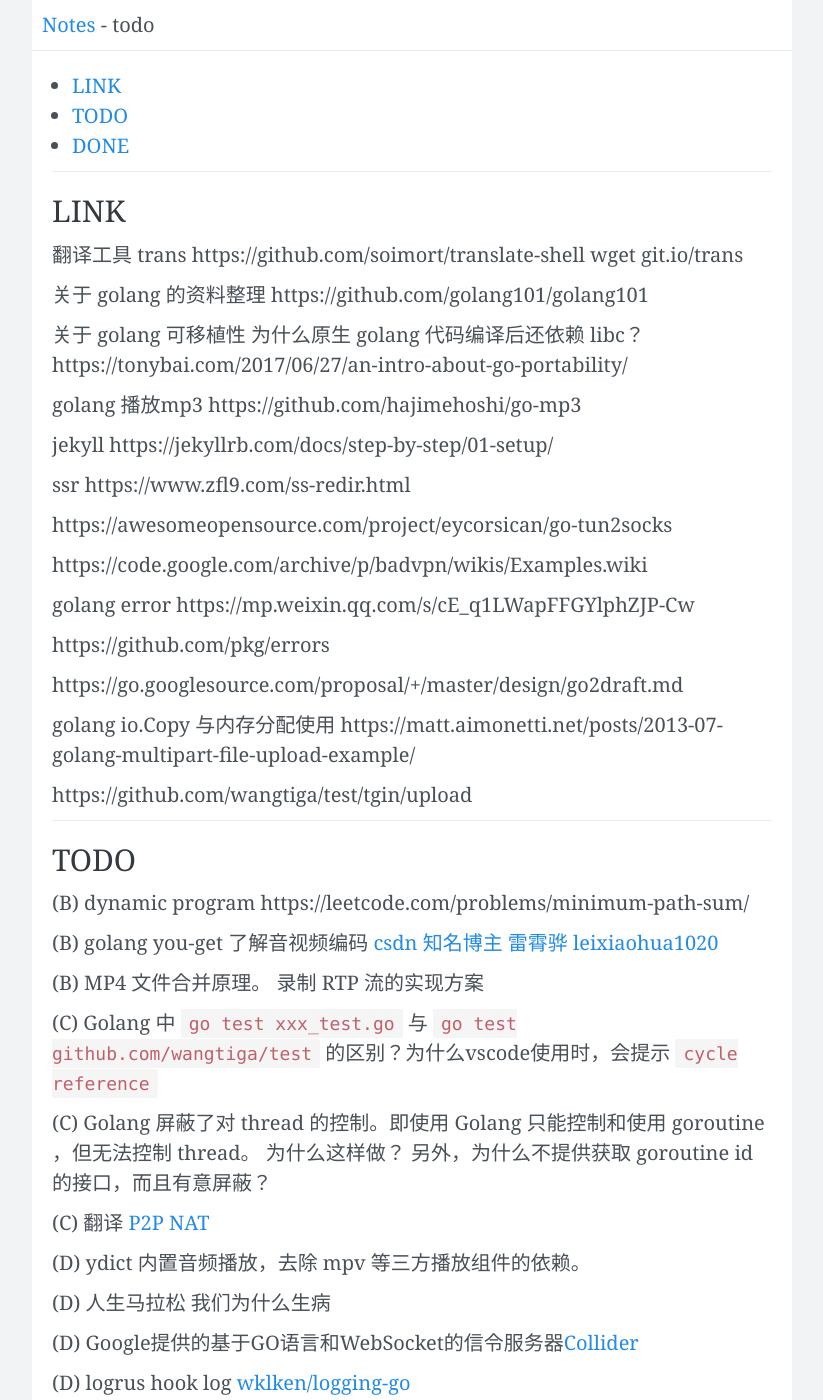
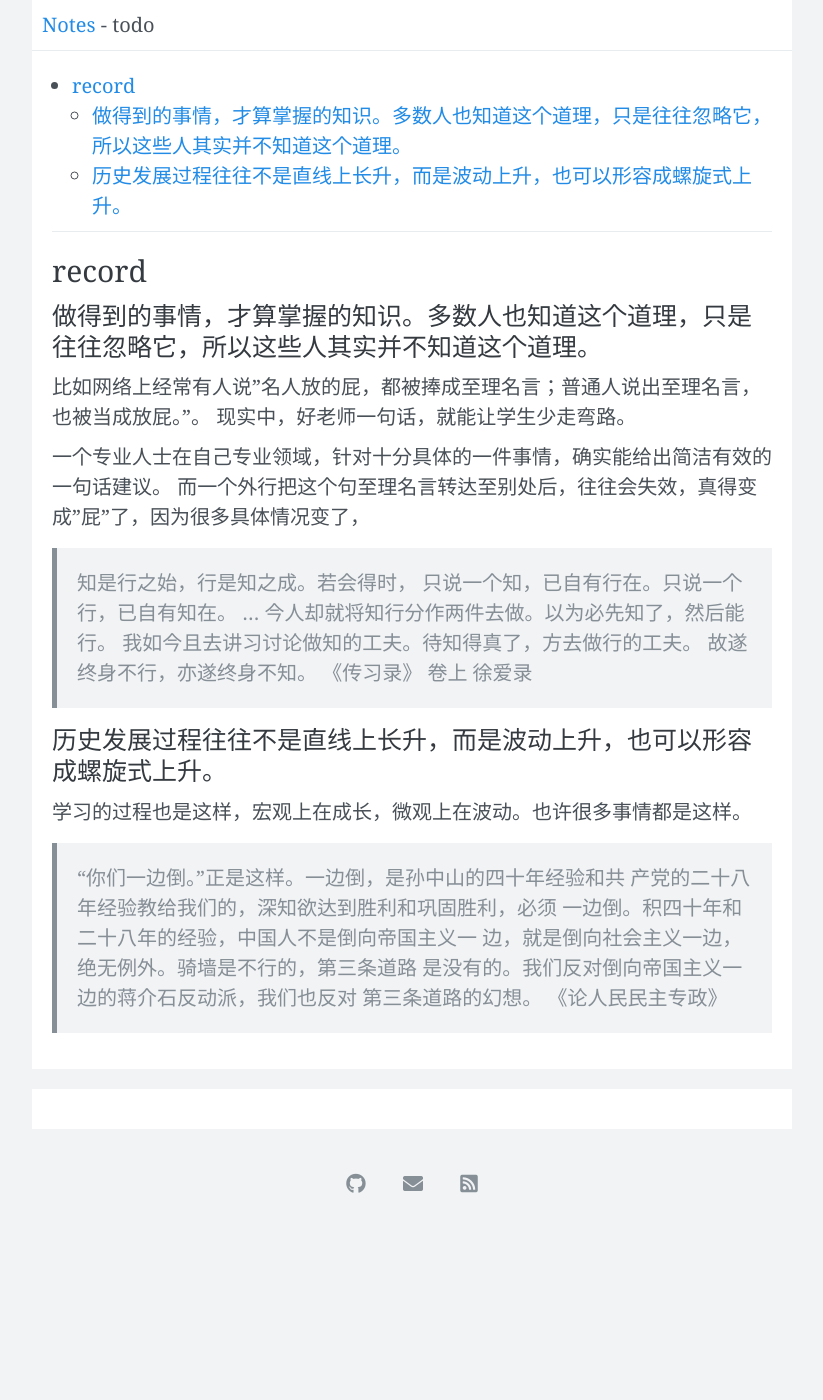
Before and after one commit to wangtiga/wangtiga.github.io, a Jekyll site: the page built from _previews/todo.md, in a window 1280 px wide and 1400 px high. Shown: the whole window, without its empty margins (228-1051 px from the left). Built offline with Jekyll 4.4.1, drawn with Linux system fonts in a browser that asks for light colours; nearby versions of some CDN libraries; comment, search, counter and statistics services are not loaded; some of the changed text lies outside the part shown.

Commit message:
updated from mac

````diff
--- a/_previews/todo.md
+++ b/_previews/todo.md
@@ -10,121 +10,31 @@ tags:   todo
 
 
 
-## LINK
+## record
 
-翻译工具 trans
-  https://github.com/soimort/translate-shell
-  wget git.io/trans
+### 做得到的事情，才算掌握的知识。多数人也知道这个道理，只是往往忽略它，所以这些人其实并不知道这个道理。
 
-关于 golang 的资料整理
-  https://github.com/golang101/golang101
+比如网络上经常有人说"名人放的屁，都被捧成至理名言；普通人说出至理名言，也被当成放屁。"。
+现实中，好老师一句话，就能让学生少走弯路。
 
-关于 golang 可移植性 为什么原生 golang 代码编译后还依赖 libc？
-  https://tonybai.com/2017/06/27/an-intro-about-go-portability/
+一个专业人士在自己专业领域，针对十分具体的一件事情，确实能给出简洁有效的一句话建议。
+而一个外行把这个句至理名言转达至别处后，往往会失效，真得变成"屁"了，因为很多具体情况变了，
 
-golang 播放mp3
-  https://github.com/hajimehoshi/go-mp3
-
-jekyll
-  https://jekyllrb.com/docs/step-by-step/01-setup/
-
-ssr
-  https://www.zfl9.com/ss-redir.html
-
-  https://awesomeopensource.com/project/eycorsican/go-tun2socks
-
-  https://code.google.com/archive/p/badvpn/wikis/Examples.wiki
-
-golang error
-  https://mp.weixin.qq.com/s/cE_q1LWapFFGYlphZJP-Cw
-
-  https://github.com/pkg/errors
-
-  https://go.googlesource.com/proposal/+/master/design/go2draft.md
-
-golang io.Copy 与内存分配使用
-  https://matt.aimonetti.net/posts/2013-07-golang-multipart-file-upload-example/
-
-  https://github.com/wangtiga/test/tgin/upload
-
-## TODO
-
-(B) dynamic program https://leetcode.com/problems/minimum-path-sum/
-
-(B) golang you-get 了解音视频编码 [csdn 知名博主 雷霄骅 leixiaohua1020](https://blog.csdn.net/leixiaohua1020/article/details/50534150#comments)
-
-(B) MP4 文件合并原理。 录制 RTP 流的实现方案
-
-(C) Golang 中 `go test xxx_test.go` 与  `go test github.com/wangtiga/test` 的区别？为什么vscode使用时，会提示 `cycle reference`
-
-(C) Golang 屏蔽了对 thread 的控制。即使用 Golang 只能控制和使用 goroutine ，但无法控制 thread。 为什么这样做？ 另外，为什么不提供获取 goroutine id 的接口，而且有意屏蔽？
-
-(C) 翻译 [P2P NAT](https://bford.info/pub/net/p2pnat/)
+> 知是行之始，行是知之成。若会得时，
+> 只说一个知，已自有行在。只说一个行，已自有知在。
+>  ...
+> 今人却就将知行分作两件去做。以为必先知了，然后能行。
+> 我如今且去讲习讨论做知的工夫。待知得真了，方去做行的工夫。
+> 故遂终身不行，亦遂终身不知。 《传习录》 卷上 徐爱录
 
 
-(D) ydict 内置音频播放，去除 mpv 等三方播放组件的依赖。
+### 历史发展过程往往不是直线上长升，而是波动上升，也可以形容成螺旋式上升。
 
-(D) 人生马拉松 我们为什么生病
+学习的过程也是这样，宏观上在成长，微观上在波动。也许很多事情都是这样。
 
-(D) Google提供的基于GO语言和WebSocket的信令服务器[Collider](https://webrtc.org.cn/webrtc_server/)
-
-(D) logrus hook log [wklken/logging-go](https://github.com/wklken/logging-go)
-
-(D) 数组协变逆变、设计缺陷； 泛型、类型原地泛型化  @golang
-
-(D) 泛型 [Generics — Problem Overview](https://go.googlesource.com/proposal/+/master/design/go2draft-generics-overview.md)
-
-(D) error check [errors-are-values](https://blog.golang.org/errors-are-values)
-
-(D) android 中映射键盘快捷键。 比如将应用横屏显示？alt+tab 切换另一个任务
-
-(D) vim-im 插件中，如何让这个插件仅在 insert 模式有效？因为在 note plus 中，normal 模式开启 vim-im 插件时，无法使用 / 搜索
-
-(D) aria2 [https://zhuanlan.zhihu.com/p/30666881](https://zhuanlan.zhihu.com/p/30666881)
-```shell
-# start aria2c
-aria2c --enable-rpc --rpc-listen-all
-
-# webui aria2c
-node node-server.js
-```
-
-
-
-## DONE
-
-x (A) 了解 TOOD [语法](https://github.com/todotxt/todo.txt/blob/master/README.md) @markdown
-
-x (A) 练习4751.04 并收集错误 @exam
-
-x (A) 练习4751.10 并收集错误 @exam
-
-
-x (B) 整理 golang effective @golang
-
-x (B) 整理KB KiB单位的说明
-
-x (B) 整理TCP/IP笔记
-
-x (B) ydict 优化，缓存查询结果，支持离线使用； 是否有必要参考现成开源词典格式？
-
-
-x (C) 翻译 [slow-down-go-faster](https://www.infoq.com/articles/slow-down-go-faster/?utm_source=wanqu.co&utm_campaign=Wanqu+Daily&utm_medium=website)
-
-
-x (D) github.io blogs
-
-x (D) android 中如何将网页导出pdf/mobi/epub等电子书格式方便 boox 查阅并批注?答: chrome 打印功能导出pdf十分方便
-
-x (D) markdown 如何显示 mod 取余数符号 @markdown 答：$\mod$
-
-x (D) termux 中输入中文 [hello-termux](https://tonybai.com/2017/11/09/hello-termux/) 也提到了这个问题。 答：使用vim-im插件解决可以输入中文，我用的 [yuweijun修改版](http://4e00.com/blog/vim/2019/03/20/vim-killer-plugin-vim-im-chinese-input-method.html) 默认是极点五笔，跟我的习惯完全一致了
-
-
-
-
-<!--stackedit_data:
-eyJoaXN0b3J5IjpbMTMwNjE0NjYwMywyMDcyNzE1MDExLC00ND
-kwNTcyNDYsMTYzNzI0NDE2NywyMzA1OTkzMzQsOTg1MTY2NzQ0
-LC0yMDc3MTIyNTg0XX0=
--->
+> “你们一边倒。”正是这样。一边倒，是孙中山的四十年经验和共
+> 产党的二十八年经验教给我们的，深知欲达到胜利和巩固胜利，必须
+> 一边倒。积四十年和二十八年的经验，中国人不是倒向帝国主义一
+> 边，就是倒向社会主义一边，绝无例外。骑墙是不行的，第三条道路
+> 是没有的。我们反对倒向帝国主义一边的蒋介石反动派，我们也反对
+> 第三条道路的幻想。 《论人民民主专政》
````
Also changed, not shown: other parts of _previews/todo.md (+1 -1 lines), _posts/2019-09-17-linux_command.md (+11 -0 lines), _previews/exercise.md (+119 -1 lines).
